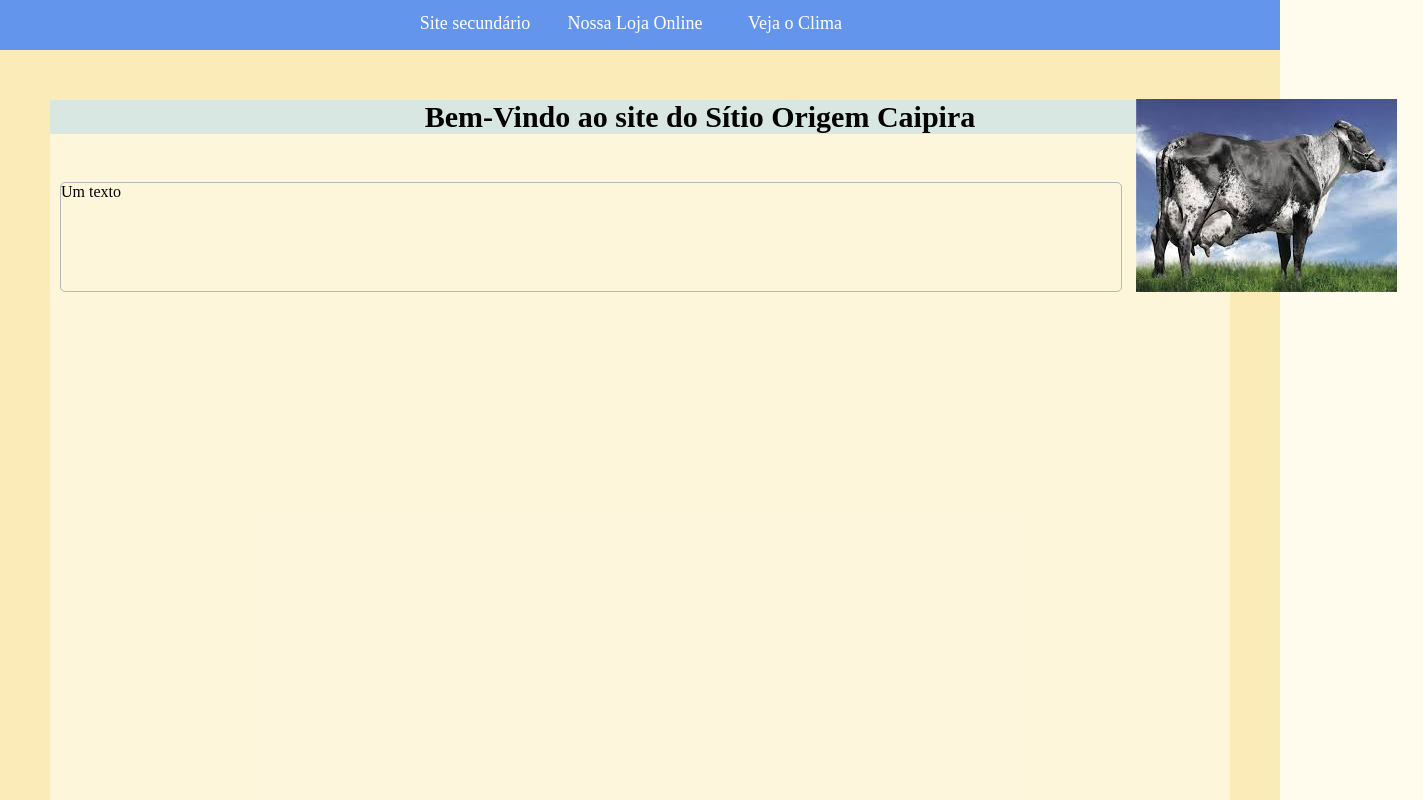
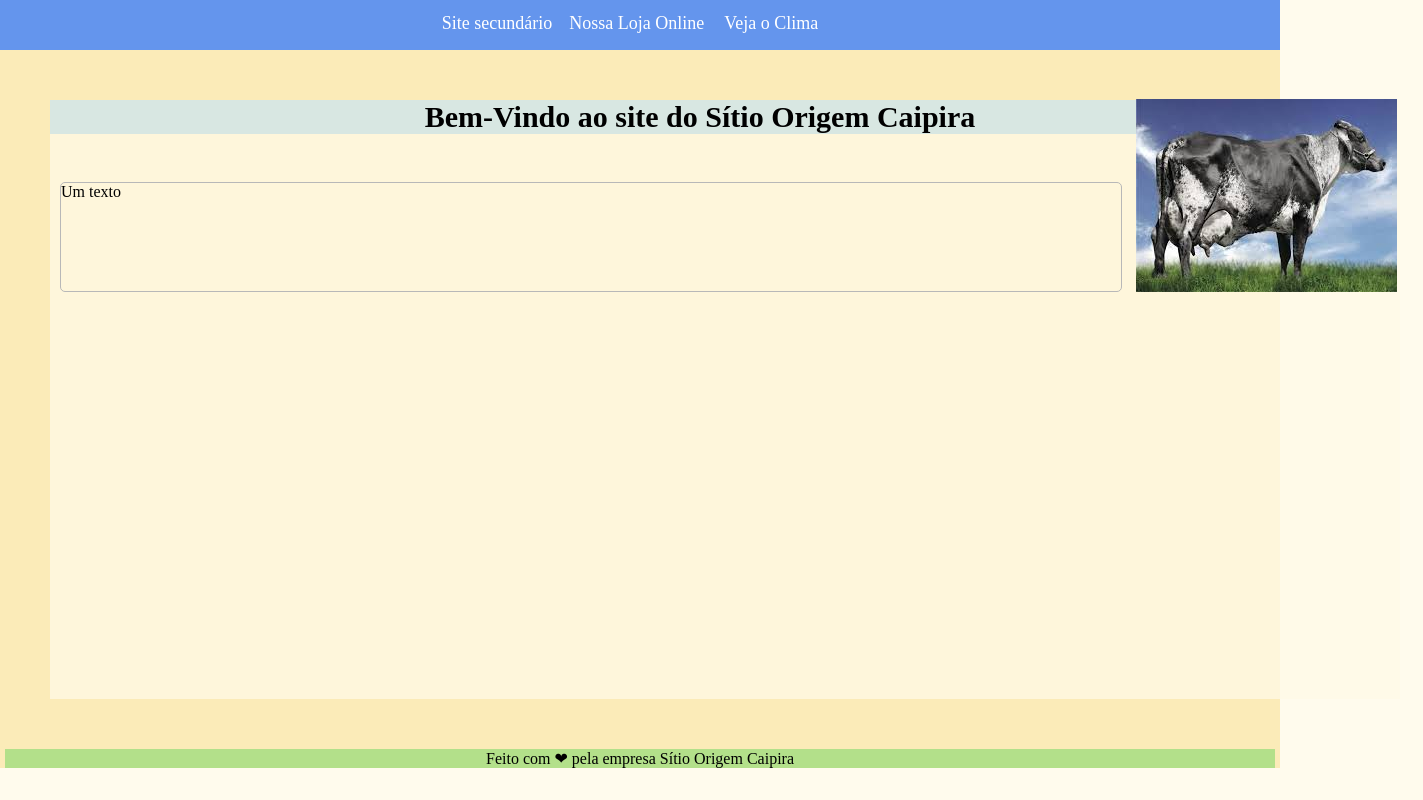
Before and after one commit to LeviLuiz/Novo-Site-com-Imagens, a plain HTML site: page index.html in a window 1280 px wide. Shown: the top 800 px of the page, 1423 px wide, since content can reach past the window. Drawn offline with Linux system fonts and the light colour scheme.

Commit message:
Upgrades

```diff
--- a/styles.css
+++ b/styles.css
@@ -10,7 +10,8 @@ body {
 
 .up {
     height: 50px;
-    width: auto;
+    min-width: 1000px;
+    max-width: 1450px;
     background-color: cornflowerblue;
     justify-content: center;
     display: flex;
@@ -19,7 +20,7 @@ body {
 .link-sites {
     background: inherit;
     justify-content: center;
-    width: 800px;
+    max-width: 900px;
     display: flex;
     padding: 13px;
 }
@@ -28,9 +29,10 @@ body {
     text-decoration: none;
     background-color: inherit;
     justify-content: center;
-    width: 150px;
+    min-width: 100px;
+    max-width: 150px;
     display: flex;
-    margin-right: 10px;
+    margin-right: 17px;
     text-decoration: none;
     font-size: 18px;
 }
@@ -44,20 +46,22 @@ a:-webkit-any-link {
 
 .container {
     box-sizing: border-box;
-    max-width: 1350px;
-    height: 1000px;
+    width: 1350px;
+    min-height: 599.4px;
+    max-height: 1000px;
     margin: 50px;
 }
 
 .imagem-1 {
-    width: 261px;
-    height: 193px;
+    max-width: 261px;
+    max-height: 193px;
     margin-left: 1086px;
     margin-top: -35px;
 }
 
 .footer {
-    width: 1418px;
+    min-width: 1000px;
+    max-width: 1430px;
     display: flex;
     justify-content: center;
     margin: 5px;
```
